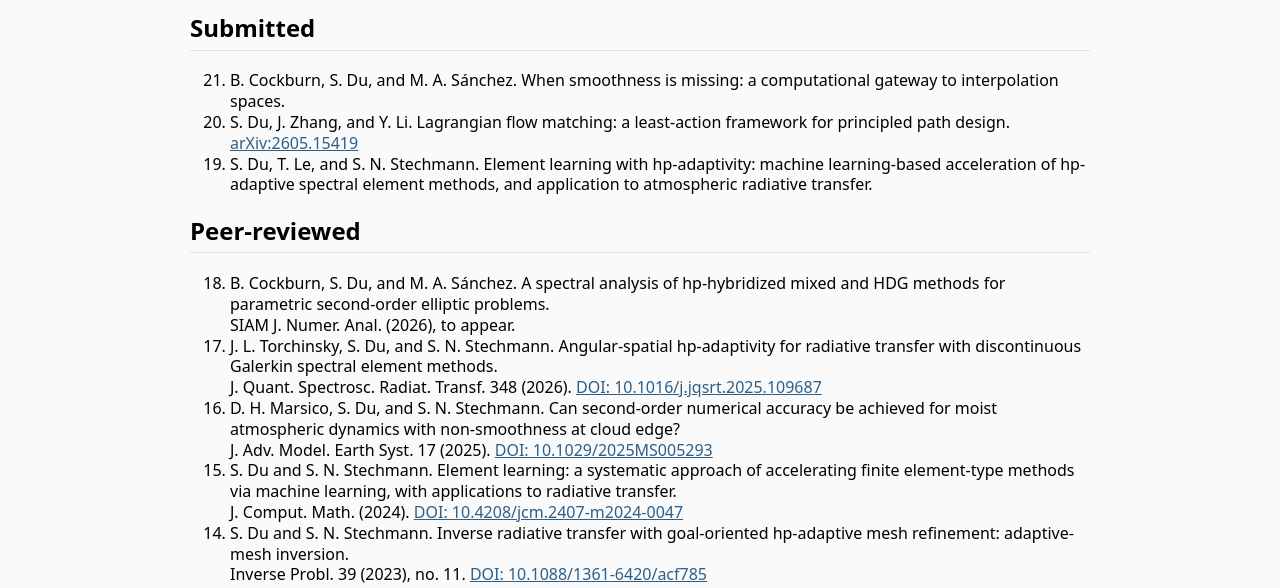
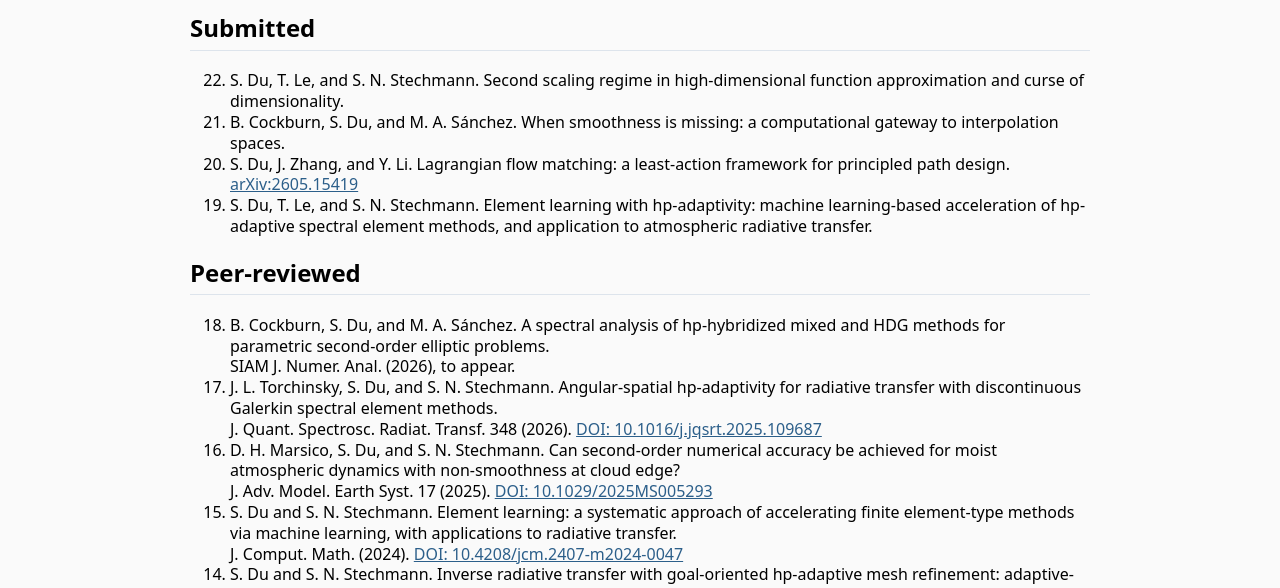
Before and after one commit to shukaidu/shukaidu.github.io, a plain HTML site: page publications.html in a window 1280 px wide. Shown: the part 161-749 px from the top of the page. Drawn offline with Linux system fonts and the light colour scheme.

Commit message:
Add Binghamton talk, JCP refereeing, and new submission to CV
- Invited talk at Binghamton Data Science Seminar (Nov 2026)
- Journal of Computational Physics added to referee list
- New submitted paper with T. Le and S. N. Stechmann, also listed
  on publications.html (start bumped to 22)

Co-Authored-By: Claude Opus 5.5 <noreply@anthropic.com>

```diff
--- a/publications.html
+++ b/publications.html
@@ -25,7 +25,8 @@
     </header>
 
     <h2>Submitted</h2>
-    <ol type="1" reversed start=21>
+    <ol type="1" reversed start=22>
+      <li>S. Du, T. Le, and S. N. Stechmann. Second scaling regime in high-dimensional function approximation and curse of dimensionality.</li>
       <li>B. Cockburn, S. Du, and M. A. S&aacute;nchez. When smoothness is missing: a computational gateway to interpolation spaces.</li>
       <li>S. Du, J. Zhang, and Y. Li. Lagrangian flow matching: a least-action framework for principled path design. <a href="https://arxiv.org/abs/2605.15419" target="_blank">arXiv:2605.15419</a></li>
       <li>S. Du, T. Le, and S. N. Stechmann. Element learning with hp-adaptivity: machine learning-based acceleration of hp-adaptive spectral element methods, and application to atmospheric radiative transfer.</li>
```
Also changed, not shown: 2 other files.
